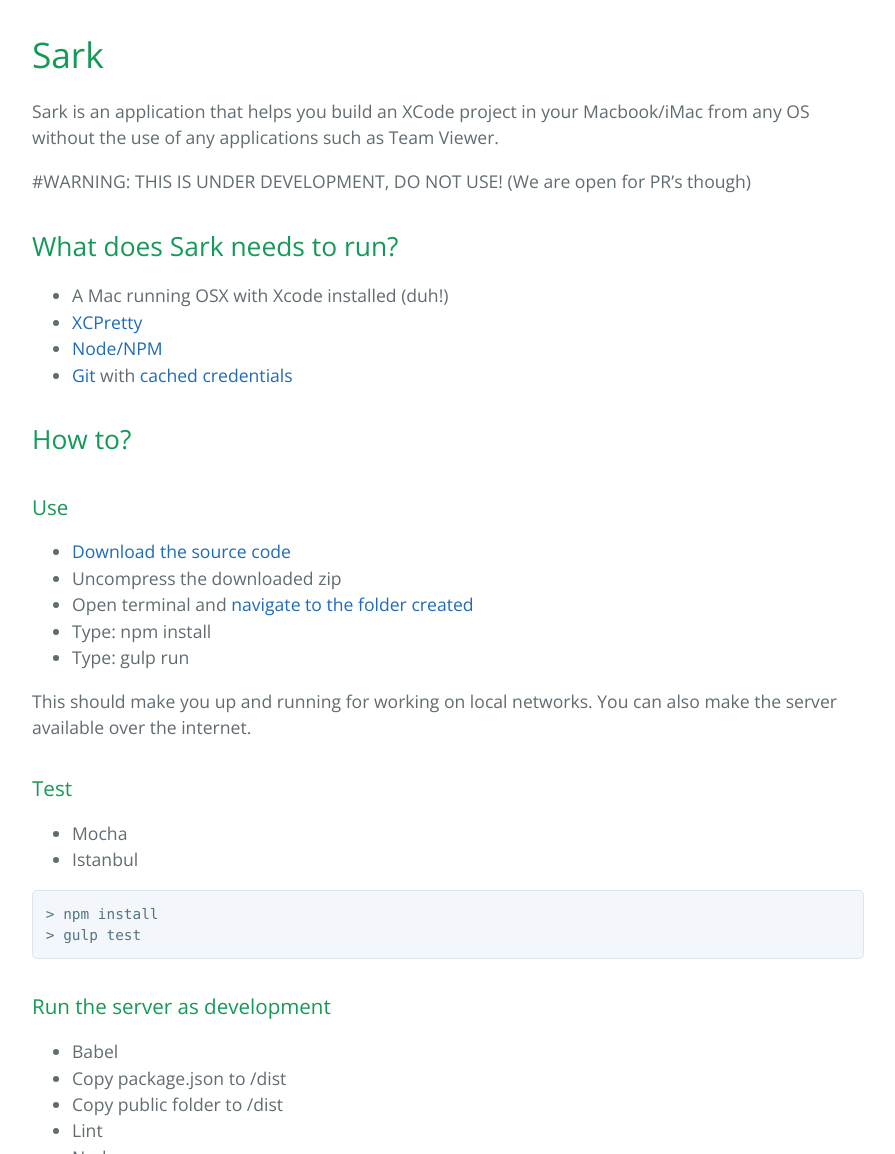
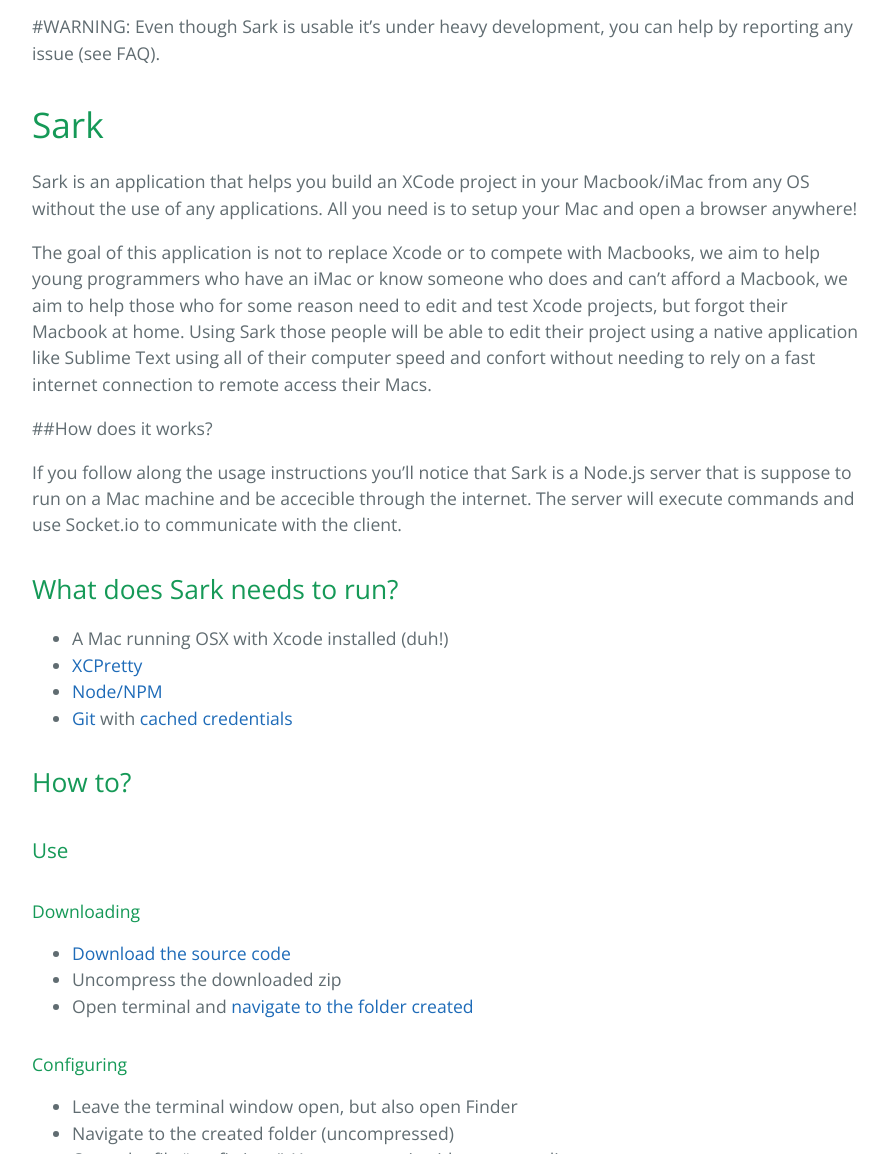
Before and after one commit to lorenzopicoli/Sark, a Jekyll site: the page built from index.md, in a window 1280 px wide and 1400 px high, scrolled down 497 px, cut to the strip 246-1400 px from the top of the window. Shown: the whole strip, without its empty margins (192-1087 px from the left). Built offline with Jekyll 4.4.1, drawn with Linux system fonts in a browser that asks for light colours; nearby versions of some CDN libraries; some of the changed text lies outside the part shown.

Commit message:
Sync README.md in master branch to index.md in gh-pages

````diff
--- a/index.md
+++ b/index.md
@@ -9,11 +9,19 @@
   <img align="center" src="http://i.imgur.com/kVhbYz1.jpg" width="300" height="300">
 </p>
 
+#WARNING: Even though Sark is usable it's under heavy development, you can help by reporting any issue (see FAQ).
+
 # Sark
 
-Sark is an application that helps you build an XCode project in your Macbook/iMac from any OS without the use of any applications such as Team Viewer.
+Sark is an application that helps you build an XCode project in your Macbook/iMac from any OS without the use of any applications. All you need is to setup your Mac and open a browser anywhere!
 
-#WARNING: THIS IS UNDER DEVELOPMENT, DO NOT USE! (We are open for PR's though)
+
+The goal of this application is not to replace Xcode or to compete with Macbooks, we aim to help young programmers who have an iMac or know someone who does and can't afford a Macbook, we aim to help those who for some reason need to edit and test Xcode projects, but forgot their Macbook at home.
+Using Sark those people will be able to edit their project using a native application like Sublime Text using all of their computer speed and confort without needing to rely on a fast internet connection to remote access their Macs.
+
+##How does it works?
+
+If you follow along the usage instructions you'll notice that Sark is a Node.js server that is suppose to run on a Mac machine and be accecible through the internet. The server will execute commands and use Socket.io to communicate with the client.
 
 ## What does Sark needs to run?
 
@@ -26,15 +34,31 @@
 
 ### Use
 
+#### Downloading
+
 - [Download the source code](https://github.com/lorenzopicoli/Sark/archive/master.zip)
 - Uncompress the downloaded zip
 - Open terminal and [navigate to the folder created](http://stackoverflow.com/questions/9547730/how-to-navigate-to-to-different-directories-in-the-terminal-mac)
+
+#### Configuring
+
+- Leave the terminal window open, but also open Finder
+- Navigate to the created folder (uncompressed)
+- Open the file "config.json". You can open it with any text editor.
+- Change "123" to your desired password
+- Navigate to /src/public/assets/js/ and open "script.js", we'll use that in a moment.
+
+#### Make your Mac accessible from anywhere
+
+TODO: Insert NoIP configuration here
+
+#### Running the server
 - Type: npm install
-- Type: gulp run
 
-This should make you up and running for working on local networks. You can also make the server available over the internet.
 
-### Test
+This should get you up and running!
+
+### Run test
 
 - Mocha
 - Istanbul
@@ -57,13 +81,16 @@
 > gulp dev
 ```
 
-### Prepare for a commit
+### FAQ
 
-- Lint
-- Test
-- Clean dist folder
+#### I found a bug, what should I do?
+- Can you reproduce the bug?
+- Do you know how to fix it?
+- If you do know to fix create a pull request. If you don't create a issue on Github.
+- Do you need more help? Head over to our chat.
 
-```javascript
-> npm install
-> gulp commit
-```
+#### Why don't you use Travis CI?
+- Sark uses a lot of specific stuff and using Travis was being more of a problem than a solution
+
+#### But don't you use Coveralls?
+- Run the tests locally and you'll see the coverage status.
````
